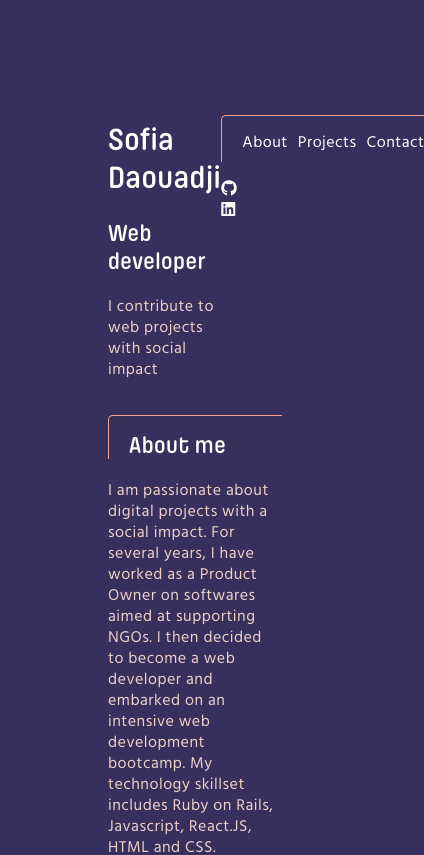
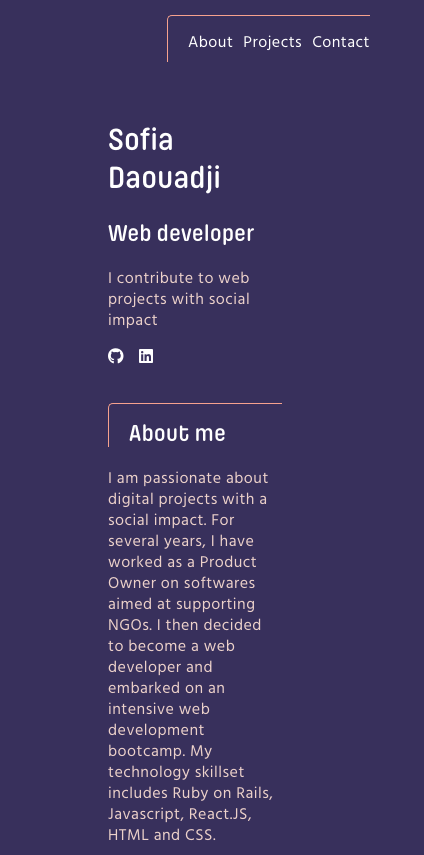
Before and after one commit to daouasof/my-portfolio, a React (Create React App) app: page / in a window 390 px wide. Shown: the top 855 px of the page, 424 px wide, since content can reach past the window. Built offline with nearby package versions, Linux system fonts and the light colour scheme.

Commit message:
fixed the nav position top right on small devices

```diff
--- a/src/components/Header.jsx
+++ b/src/components/Header.jsx
@@ -6,11 +6,11 @@ import Social from './Social';
 function Header() {
   return (
     <div className="header-container">
-      <Presentation />
-      <div>
+      <div className="header-sub-container">
+        <Presentation />
         <Nav />
-        <Social />
       </div>
+      <Social />
     </div>
   );
 }
--- a/src/components/Social.jsx
+++ b/src/components/Social.jsx
@@ -2,7 +2,7 @@ import '../styles/Social.css';
 
 function Social() {
   return (
-    <ul>
+    <ul className='social-list'>
       <li>
         <a href="https://github.com/daouasof" target="_blank" rel="noreferrer">
           <i className="fa-brands fa-github"></i>
--- a/src/styles/Header.css
+++ b/src/styles/Header.css
@@ -2,16 +2,21 @@
   min-width: 25%;
   height: fit-content;
   margin-right: 100px;
-  position: sticky;
-  top: 100px;
+  /* position: sticky; */
+  /* top: 100px; */
+}
+
+/* .header-sub-container {
   display: flex;
   flex-direction: column;
-}
+} */
 
 @media only screen and (max-width: 1024px) {
   .header-container {
     flex-direction: row;
     justify-content: space-between;
     margin-right: 0;
+    /* position: fixed;
+    top: 0; */
   }
 }
--- a/src/styles/Nav.css
+++ b/src/styles/Nav.css
@@ -18,6 +18,9 @@ ul {
     gap: 10px;
     margin-bottom: 0px;
     margin-top: 15px;
+    position: fixed;
+    top: 0;
+    right: 20px;
   }
 }
 
--- a/src/styles/Social.css
+++ b/src/styles/Social.css
@@ -11,7 +11,6 @@ ul {
   .social-list {
     flex-direction: row;
     gap: 15px;
-    justify-content: flex-end;
     margin-top: 0;
   }
 }
```
